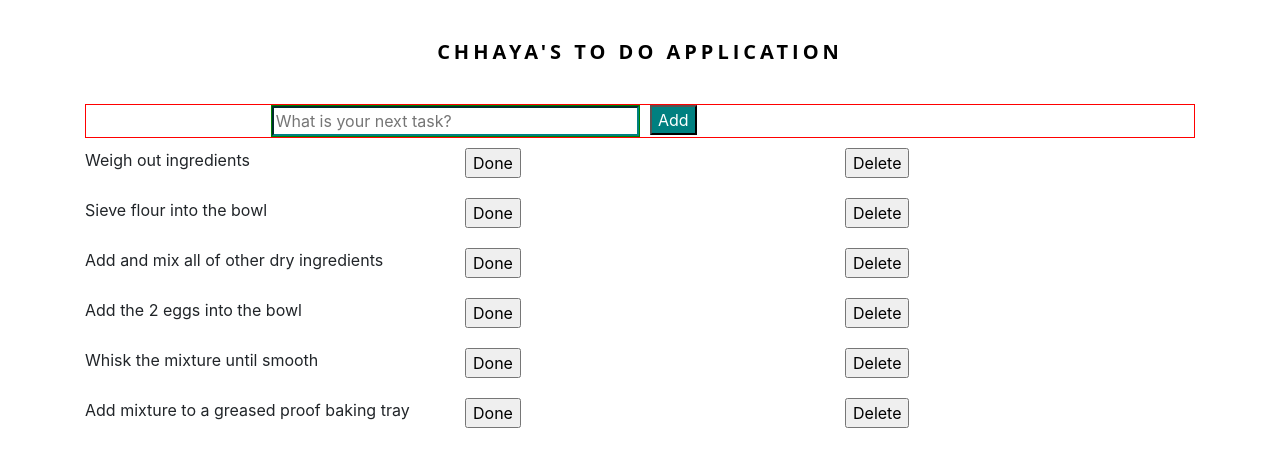
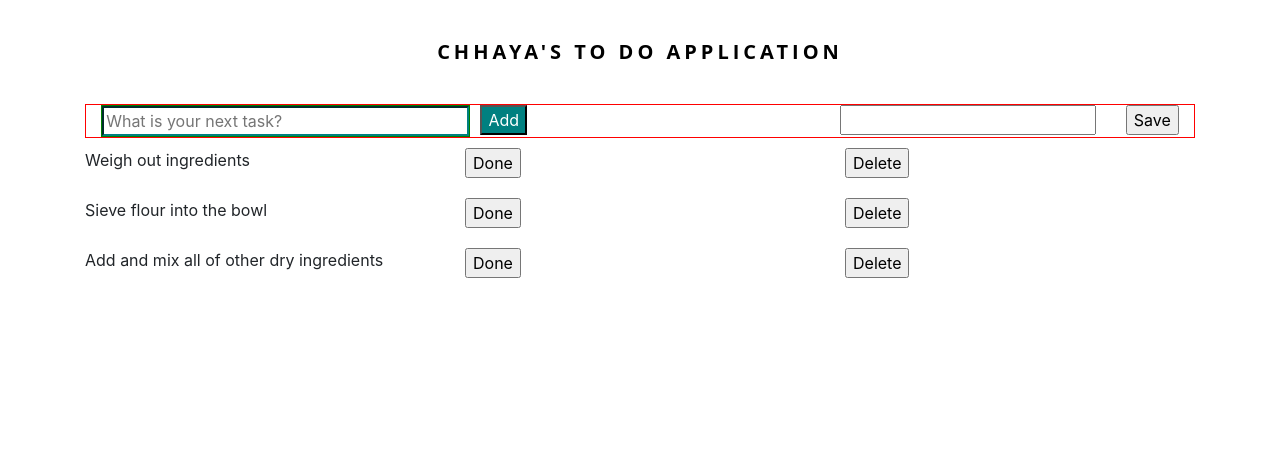
Before and after one commit to ChhayaPatel90/todo-app-frontend, a React app: page / in a window 1280 px wide. Shown: the top 466 px of the page. Built offline with nearby package versions, Linux system fonts and the light colour scheme.

Commit message:
Update TaskList to create array and add Text entry field with add button

```diff
--- a/src/App.js
+++ b/src/App.js
@@ -3,6 +3,7 @@ import Header from './components/Header';
 import AddButton from './components/AddButton';
 import InputBox from './components/InputBox';
 import TaskList from './components/TaskList';
+import TaskEntry from './components/TextEntry';
 
 class App extends Component {
   render() {
@@ -16,6 +17,9 @@ class App extends Component {
         <div className="col-4">
           <AddButton />
         </div>
+        <div>
+          <TaskEntry />
+        </div>
         </div>
           <TaskList />
       </div>
--- a/src/components/InputBox.js
+++ b/src/components/InputBox.js
@@ -3,8 +3,9 @@ import React from 'react';
 class InputBox extends React.Component {
 
     render() {
-        return (<input type="text" id="addTextField" placeholder="What is your next task?" style={styles.InputBox} />);
-    }
+        return (
+            <input type="text" id="addTextField" placeholder="What is your next task?" style={styles.InputBox} />);
+        }
 
 }
 
--- a/src/components/TaskList.js
+++ b/src/components/TaskList.js
@@ -6,19 +6,29 @@ class TaskList extends React.Component {
     render() {
 
         let listofTasks = [
-            "Weigh out ingredients",
-            "Sieve flour into the bowl",
-            "Add and mix all of other dry ingredients",
-            "Add the 2 eggs into the bowl",
-            "Whisk the mixture until smooth",
-            "Add mixture to a greased proof baking tray"
+            {
+               id: 1,
+               description: "Weigh out ingredients",
+               completed: false
+            },
+            {
+                id: 2,
+                description: "Sieve flour into the bowl",
+                completed: false
+            },
+            {
+                id: 3,
+                description: "Add and mix all of other dry ingredients",
+                completed: false
+            }
         ];
+
 
         return (
             <div>
                 {
                     listofTasks.map((task, i) =>
-                        <Task taskDescription={task} key={i} />
+                        <Task taskDescription={task.description} key={i} />
                     )
                 }
             </div>
--- /dev/null
+++ b/src/components/TextEntry.js
@@ -0,0 +1,20 @@
+import React from 'react';
+
+class TextEntry extends React.Component {
+
+    render() {
+        return (
+            <div className="row">
+                <div className="col">
+                    <input type="text" value="" />
+                </div>
+                <div className="col">
+                    <input type="button" value="Save" />
+                </div>
+            </div>
+        );
+    }
+
+}
+
+export default TextEntry;
```
